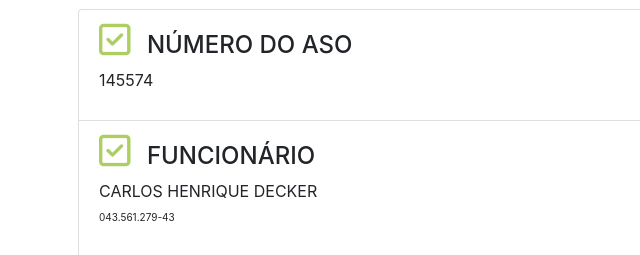
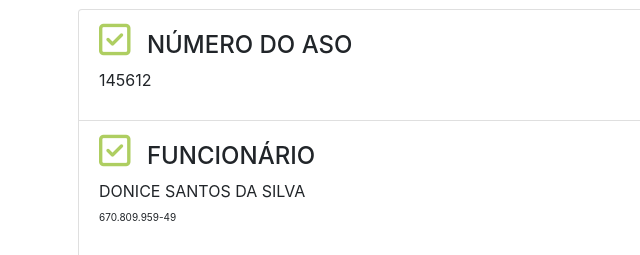
Before and after one commit to attentoclinica02/10CEC7FE, a plain HTML site: page 959-49-15-03-22.html in a window 1280 px wide. Shown: the part 427-682 px from the top of the page, 0-640 px from the left. Drawn offline with nearby package versions, Linux system fonts and the light colour scheme.

Commit message:
Update 959-49-15-03-22.html

```diff
--- a/959-49-15-03-22.html
+++ b/959-49-15-03-22.html
@@ -65,11 +65,11 @@
 
 <script>
 function CarregarDados() {
-  var v_Nome = "CARLOS HENRIQUE DECKER";
-  var v_NumASO = "145574";
-  var v_CPF = "043.561.279-43";
-  var v_DtRealizado = "14/03/2022";
-  var v_Responsavel = "NATAN em 14/03/2022 10:18:12";
+  var v_Nome = "DONICE SANTOS DA SILVA";
+  var v_NumASO = "145612";
+  var v_CPF = "670.809.959-49";
+  var v_DtRealizado = "15/03/2022";
+  var v_Responsavel = "NATAN em 15/03/2022 13:16:39";
 
   document.getElementById("NumASO").innerHTML = v_NumASO + ' <br>';
   document.getElementById("Nome").innerHTML   = v_Nome + ' <br>';
```
